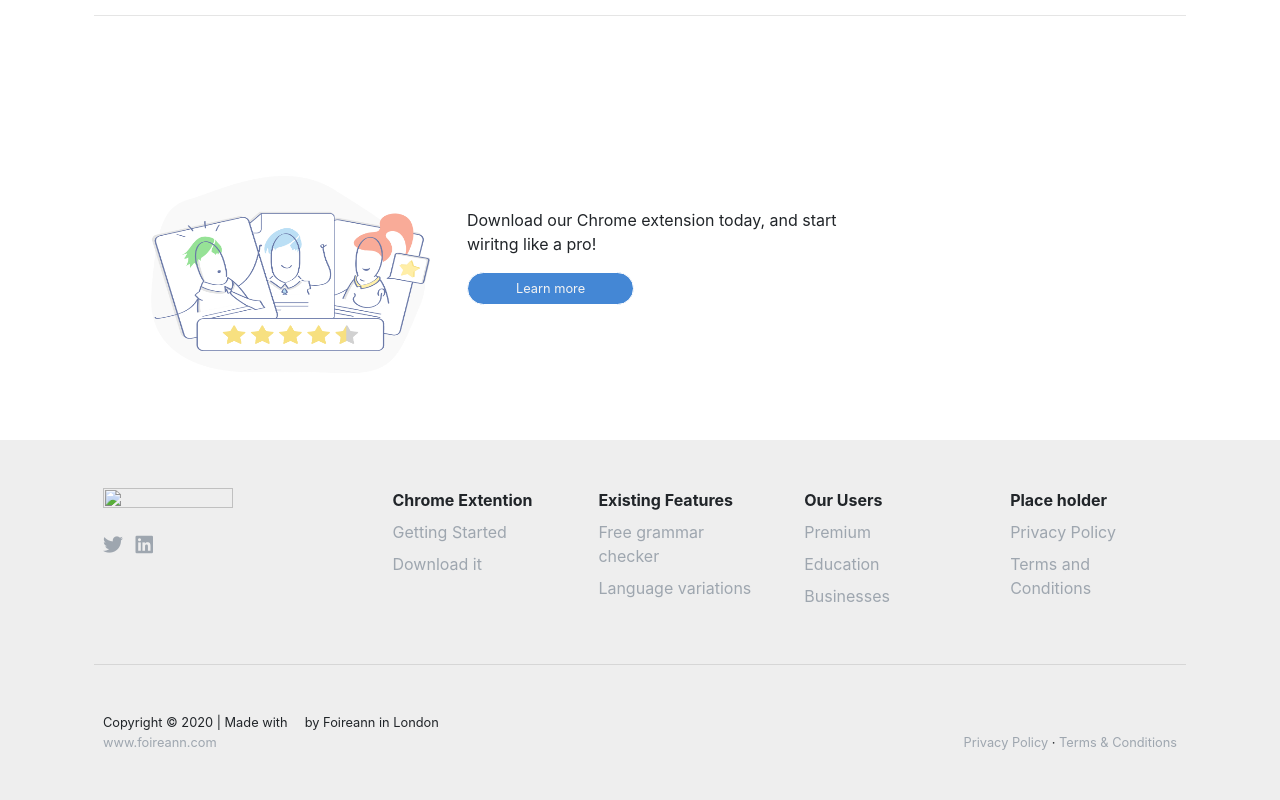
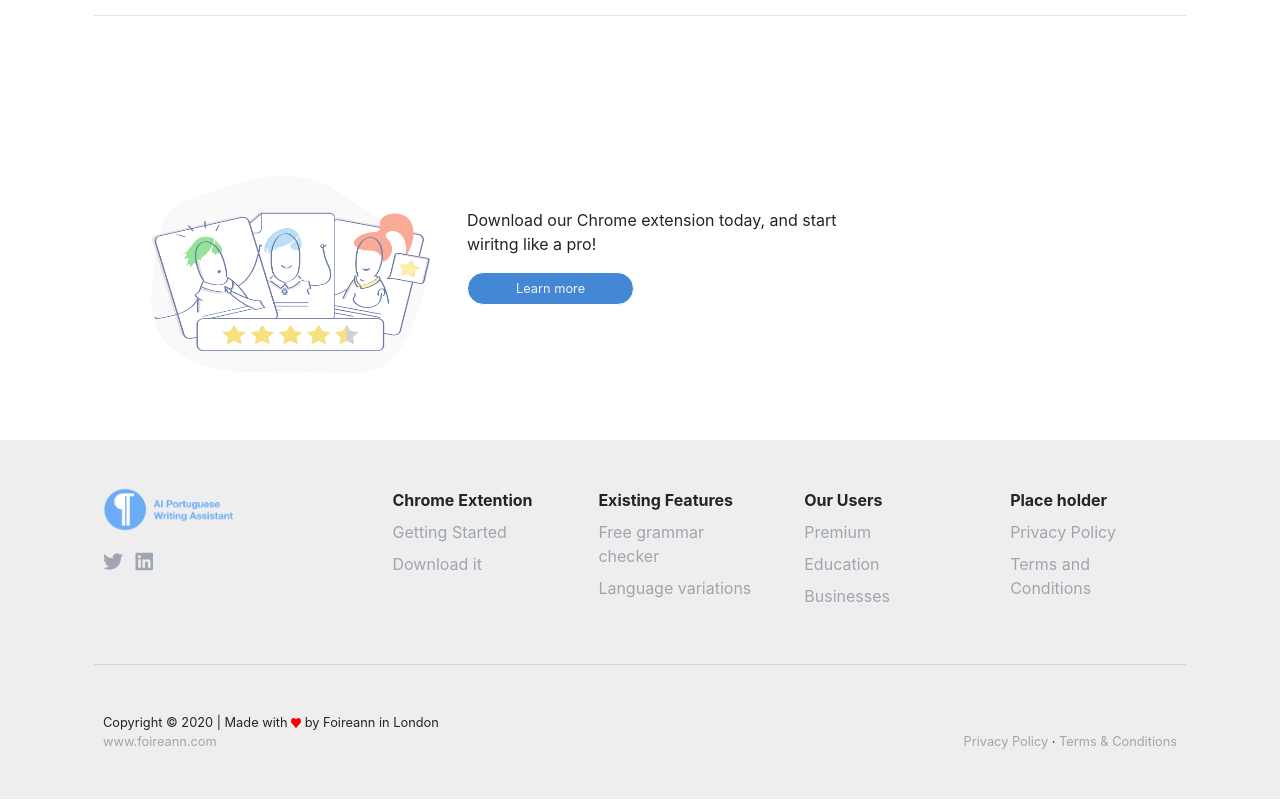
Before and after one commit to patriciacamaral/ptescrever, a plain HTML site: page index.html in a window 1280 px wide. Shown: the part 3949-4749 px from the top of the page. Drawn offline with nearby package versions, Linux system fonts and the light colour scheme; the site is published under a folder, as on GitHub Pages, so addresses that start at the root find nothing.

Commit message:
Update footer.html

```diff
--- a/html/footer.html
+++ b/html/footer.html
@@ -3,7 +3,7 @@
         <div class="container">
             <div class="row">
                 <div class="col-lg-3">
-                    <div class="footer-brand"><img src="/assets/logos/logo_blue_ai_bluebg_eng – 1.png"
+                    <div class="footer-brand"><img src="assets/logos/logo_blue_ai_bluebg_eng – 1.png"
                             style="width: 130px; height: 100%;" alt="">
                         </a></div>
                     <div class="icon-list-social py-3">
@@ -47,7 +47,7 @@
             </div>
             <hr class="my-5 hr" />
             <div class="row">
-                <div class="col small">Copyright &copy; 2020 | Made with <img src="/assets/img/heart_solid.png" style="width: 10px; height: 50%;"  alt=""></a> by Foireann in London</div>
+                <div class="col small">Copyright &copy; 2020 | Made with <img src="assets/img/heart_solid.png" style="width: 10px; height: 50%;"  alt=""></a> by Foireann in London</div>
             </div>
             <div class="row">
                 <div class="col-md-6 small">
```
